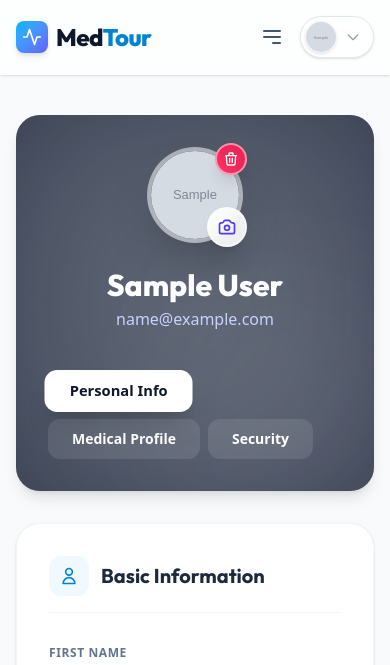
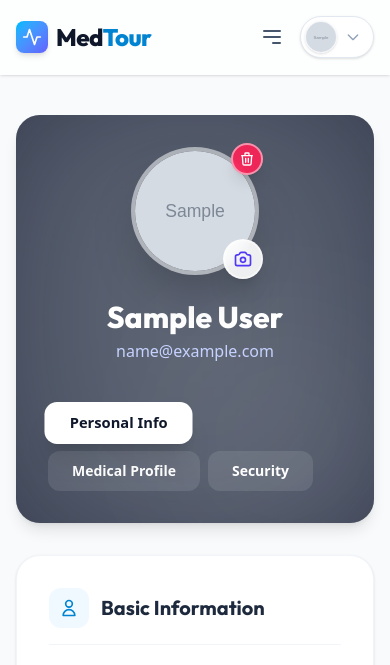
Before and after one commit to sabarishkumaran/medical_tourism_platform, a Django app: page /accounts/profile/ in a window 390 px wide. Shown: the top 665 px of the page. Run offline with Django 5.2, Linux system fonts and the light colour scheme; a user stored in the database is signed in; tables that the repository leaves empty hold one stand-in row (values such as "Sample post"); grey boxes marked "Sample" are stand-in pictures; style sheets or scripts are compiled from the project's sources; some libraries are stand-ins or nearby versions.

Commit message:
feat: add interactive user profile template with avatar management and tabbed navigation

```diff
--- a/templates/profile.html
+++ b/templates/profile.html
@@ -27,14 +27,17 @@
         <div class="relative z-10 flex flex-col md:flex-row items-center gap-6">
             <!-- Avatar Section -->
             <div class="relative group">
-                <!-- Main Clickable Avatar Area (Using a real button for maximum reliability) -->
+                <!-- Main Clickable Avatar Area (Force-Square Inline Styles) -->
                 <button type="button"
                     @click="if(!removed && (photoPreview || {% if user.avatar %}true{% else %}false{% endif %})) modalOpen = true"
-                    class="w-24 h-24 md:w-32 md:h-32 aspect-square flex-shrink-0 rounded-full border-4 border-white/40 overflow-hidden shadow-2xl relative bg-white/20 backdrop-blur-md flex items-center justify-center cursor-zoom-in group/avatar z-10 p-0 focus:outline-none focus:ring-4 focus:ring-white/20 transition-all">
+                    style="width: 128px !important; height: 128px !important; aspect-ratio: 1/1 !important; flex-shrink: 0 !important;"
+                    class="rounded-full border-4 border-white/40 overflow-hidden shadow-2xl relative bg-white/20 backdrop-blur-md flex items-center justify-center cursor-zoom-in group/avatar z-10 p-0 focus:outline-none focus:ring-4 focus:ring-white/20 transition-all">
 
                     <template x-if="!photoPreview && !removed">
                         {% if user.avatar %}
-                            <img src="{{ user.avatar.url }}" alt="Account" class="w-full h-full object-cover rounded-full transition-transform group-hover/avatar:scale-110">
+                            <img src="{{ user.avatar.url }}" alt="Account"
+                                style="width: 100% !important; height: 100% !important; object-fit: cover !important;"
+                                class="rounded-full transition-transform group-hover/avatar:scale-110">
                         {% else %}
                             <div class="w-full h-full bg-gradient-to-br from-indigo-500 to-sky-500 text-white flex items-center justify-center font-bold text-4xl shadow-inner rounded-full">
                                 {% if user.role == 'HOSPITAL' and user.hospital %}
```
